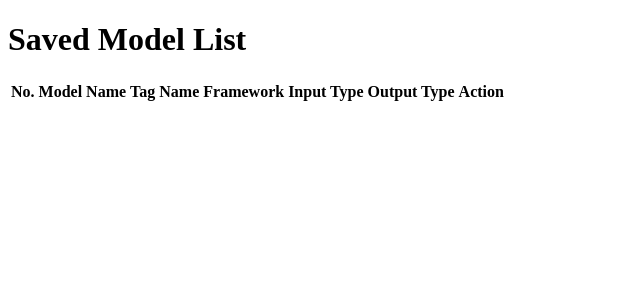
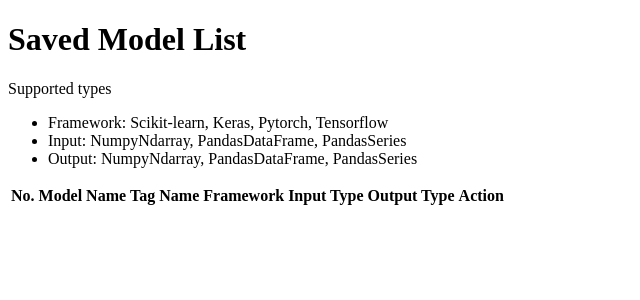
Before and after one commit to jongunee/brain_module_manager, a Flask app: page /models in a window 1280 px wide. Shown: the top 300 px of the page, without its empty margins (0-640 px from the left). Run offline with Flask 3, Linux system fonts and the light colour scheme; lists and menus that the app fills with data are empty; parts of the project's set-up code (start-up, migrations or seed data) failed here and were passed over.

Commit message:
Random port, Select input - Server is created with random unused port - Input type changed to select

```diff
--- a/app.py
+++ b/app.py
@@ -1,10 +1,14 @@
 from flask import Flask, render_template, request
+import socket
 import subprocess
 import os
 import json
 import tempfile
+import random
 
 app = Flask(__name__)
+
+# 저장된 학습 모델 리스트 찾기
 
 
 def get_saved_models(base_models_dir):
@@ -15,7 +19,6 @@
       for tag_name in os.listdir(model_base_dir):
         sub_model_dir = os.path.join(model_base_dir, tag_name)
         if os.path.isdir(sub_model_dir):
-          # Add sample model details such as input type, output type, and framework.
           all_model_info.append(
               (model_name, tag_name, "", "", ""))
   return all_model_info
@@ -23,6 +26,17 @@
 
 base_models_dir = r'C:\Users\whsrj\bentoml\models'
 saved_models = get_saved_models(base_models_dir)
+
+# 현재 사용가능한 포트를 찾아 사용가능한 랜덤 포트 찾기
+
+
+def find_available_port(start_port, end_port):
+  while True:
+    trial_port = random.randint(start_port, end_port)
+    with socket.socket(socket.AF_INET, socket.SOCK_STREAM) as sock:
+      port_is_used = sock.connect_ex(('localhost', trial_port)) == 0
+      if not port_is_used:
+        return trial_port
 
 
 @app.route('/models')
@@ -33,19 +47,20 @@
 @app.route('/service', methods=['POST'])
 def service():
   service_name = 'service'
-  port = 1995
+  port = find_available_port(2000, 3000)
 
-  # 'config' 받기 및 전달
+  # body에 포함된 데이터를 'config_data'로 받기
   config_data = request.json
-  print("Received config_data:", config_data)  # 받은 config_data 로깅
+  print("Received config_data:", config_data)
 
+  # 임시 파일 생성
   config_file = tempfile.NamedTemporaryFile(delete=False)
   config_file.write(json.dumps(config_data).encode('utf-8'))
   config_file.close()
 
   cmd = f"bentoml serve {service_name}:svc --host 0.0.0.0 --port {port} --reload"
 
-  # 서브 프로세스를 실행하고 백그라운드에서 실행됩니다.
+  # 서브 프로세스를 실행해서 환경변수로 전달
   with tempfile.NamedTemporaryFile(delete=False) as config_file:
     config_filepath = config_file.name
     with open(config_filepath, "w") as f:
--- a/static/js/script.js
+++ b/static/js/script.js
@@ -3,10 +3,10 @@
     event.preventDefault();
 
     const config = {
-      framework: $(this).closest("tr").find(".input-framework").val(),
-      model_name: $(this).closest("tr").find(".input-model-name").val(),
-      input_type: $(this).closest("tr").find(".input-input-type").val(),
-      output_type: $(this).closest("tr").find(".input-output-type").val(),
+      framework: $(this).closest("tr").find(".framework").val(),
+      model_name: $(this).closest("tr").find(".model-name").val(),
+      input_type: $(this).closest("tr").find(".input-type").val(),
+      output_type: $(this).closest("tr").find(".output-type").val(),
     };
 
     console.log("Sending config_data:", config);
@@ -16,12 +16,12 @@
       type: "POST",
       contentType: "application/json",
       data: JSON.stringify(config),
-      success: function (response) {
-        alert("Service started.");
-      },
-      error: function (error) {
+    })
+      .done(function (response) {
+        alert("Service started!");
+      })
+      .fail(function (error) {
         alert("Error: " + error);
-      },
-    });
+      });
   });
 });
--- a/templates/model_list.html
+++ b/templates/model_list.html
@@ -6,6 +6,12 @@
   </head>
   <body>
     <h1>Saved Model List</h1>
+    <p>Supported types</p>
+    <ul>
+      <li>Framework: Scikit-learn, Keras, Pytorch, Tensorflow</li>
+      <li>Input: NumpyNdarray, PandasDataFrame, PandasSeries</li>
+      <li>Output: NumpyNdarray, PandasDataFrame, PandasSeries</li>
+    </ul>
     <table>
       <thead>
         <tr>
@@ -25,33 +31,34 @@
           <td>{{ model_info[0] }}</td>
           <td>{{ model_info[1] }}</td>
           <td>
-            <input
-              type="text"
-              name="framework"
-              class="input-framework"
-              placeholder="Framework"
-            />
+            <select class="framework" id="framework" name="framework" required>
+              <option value="" disabled selected>Framework</option>
+              <option value="sklearn">Scikit-learn</option>
+              <option value="keras">Keras</option>
+              <option value="pytorch">Pytorch</option>
+              <option value="tensorflow">Tensorflow</option>
+            </select>
           </td>
           <td>
-            <input
-              type="text"
-              name="input_type"
-              class="input-input-type"
-              placeholder="Input type"
-            />
+            <select class="input-type" id="input_type" name="input_type" required>
+              <option value="" disabled selected>Input type</option>
+              <option value="NumpyNdarray">NumpyNdarray</option>
+              <option value="PandasDataFrame">PandasDataFrame</option>
+              <option value="PandasSeries">PandasSeries</option>
+            </select>
           </td>
           <td>
-            <input
-              type="text"
-              name="output_type"
-              class="input-output-type"
-              placeholder="Output type"
-            />
+            <select class="output-type" id="output_type" name="output_type" required>
+              <option value="" disabled selected>Output type</option>
+              <option value="NumpyNdarray">NumpyNdarray</option>
+              <option value="PandasDataFrame">PandasDataFrame</option>
+              <option value="PandasSeries">PandasSeries</option>
+            </select>
           </td>
           <input
             type="hidden"
             name="model_name"
-            class="input-model-name"
+            class="model-name"
             value="{{ model_info[0] }}:{{ model_info[1] }}"
           />
           <td>
```
